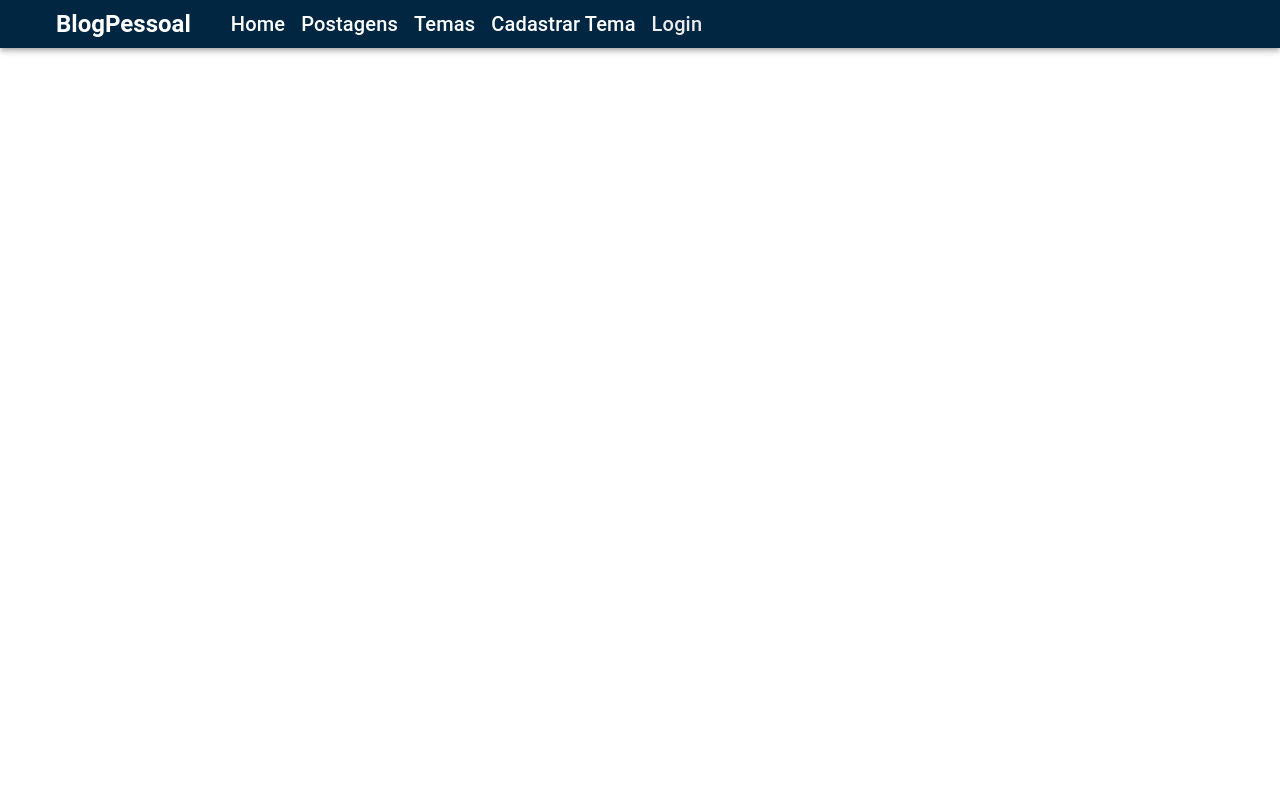
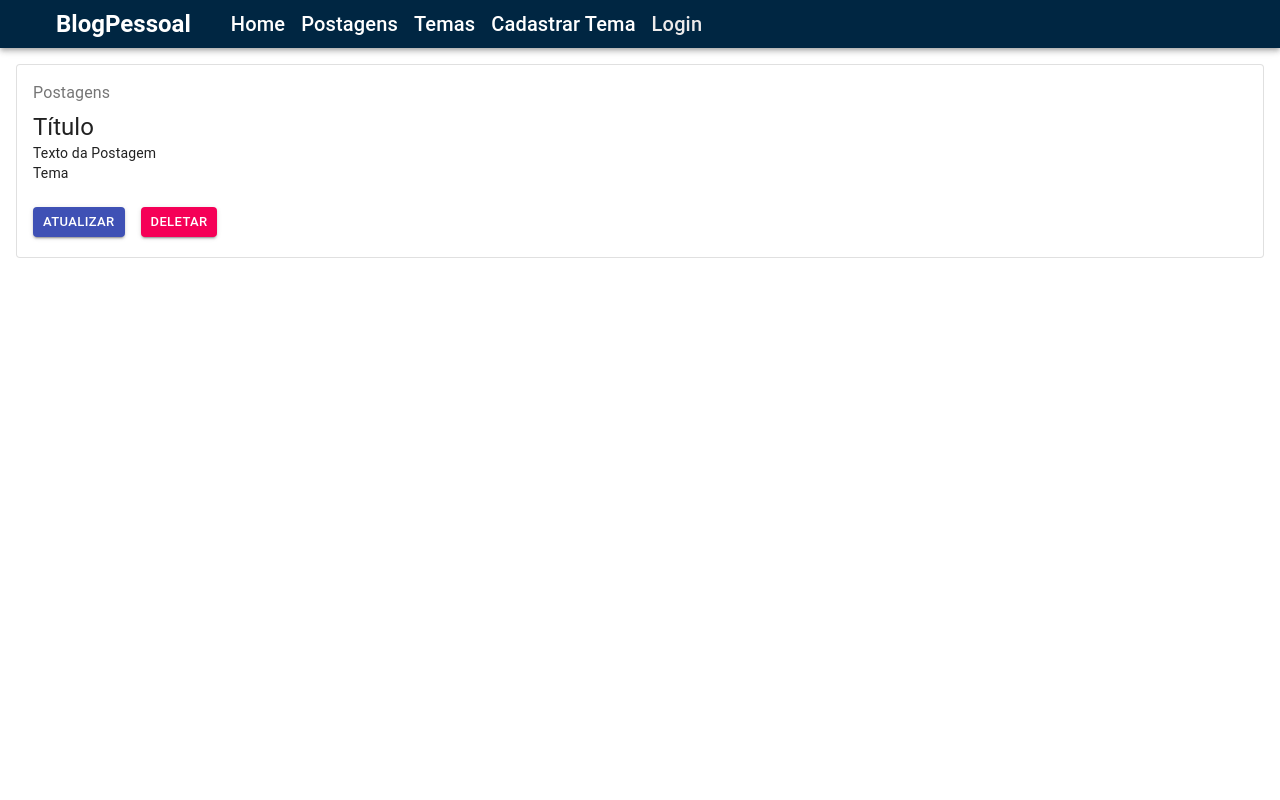
Before and after one commit to Ingridaquino/BlogPessoal-React, a React (Create React App) app: page /posts in a window 1280 px wide. Shown: the top 800 px of the page. Built offline with nearby package versions, Linux system fonts and the light colour scheme.

Commit message:
:construction: Criado pastas e components temas e postagens

```diff
--- a/src/App.tsx
+++ b/src/App.tsx
@@ -7,6 +7,8 @@
 import { Footer } from "./components/estaticos/footer/Footer";
 import Login from "./paginas/login/Login";
 import CadastroUsuario from "./paginas/cadastroUsuario/CadastroUsuario";
+import ListaTema from "./components/temas/listaTemas/ListaTema";
+import ListaPostagem from "./components/postagens/listaPostagens/ListaPostagem";
 
 
 
@@ -21,6 +23,9 @@
           <Route path="/login" element={<Login />} />
           <Route path="/home" element={<Home />} />
           <Route path="/cadastrousuario" element={<CadastroUsuario />} />
+          <Route path="/temas" element={<ListaTema />} />
+          <Route path="/posts" element={<ListaPostagem />} />
+
         </Routes>
       </div>
 
--- /dev/null
+++ b/src/components/postagens/listaPostagens/ListaPostagem.tsx
@@ -0,0 +1,50 @@
+import React from 'react'
+import { Link } from 'react-router-dom'
+import { Box, Card, CardActions, CardContent, Button, Typography } from '@material-ui/core';
+import './ListaPostagem.css';
+
+function ListaPostagem() {
+
+  return (
+    <>
+      <Box m={2} >
+        <Card variant="outlined">
+          <CardContent>
+            <Typography color="textSecondary" gutterBottom>
+              Postagens
+            </Typography>
+            <Typography variant="h5" component="h2">
+              Título
+            </Typography>
+            <Typography variant="body2" component="p">
+              Texto da Postagem
+            </Typography>
+            <Typography variant="body2" component="p">
+              Tema
+            </Typography>
+          </CardContent>
+          <CardActions>
+            <Box display="flex" justifyContent="center" mb={1.5}>
+
+              <Link to="" className="text-decorator-none" >
+                <Box mx={1}>
+                  <Button variant="contained" className="marginLeft" size='small' color="primary" >
+                    atualizar
+                  </Button>
+                </Box>
+              </Link>
+              <Link to="" className="text-decorator-none">
+                <Box mx={1}>
+                  <Button variant="contained" size='small' color="secondary">
+                    deletar
+                  </Button>
+                </Box>
+              </Link>
+            </Box>
+          </CardActions>
+        </Card>
+      </Box>
+    </>)
+}
+
+export default ListaPostagem;
--- /dev/null
+++ b/src/components/temas/listaTemas/ListaTema.tsx
@@ -0,0 +1,46 @@
+import React from 'react'
+import { Link } from 'react-router-dom'
+import { Box, Card, CardActions, CardContent, Button, Typography } from '@material-ui/core';
+import './ListaTema.css';
+
+function ListaTema() {
+
+  return (
+    <>
+      <Box m={2} >
+        <Card variant="outlined">
+          <CardContent>
+            <Typography color="textSecondary" gutterBottom>
+              Tema
+            </Typography>
+            <Typography variant="h5" component="h2">
+              Minha descrição
+            </Typography>
+          </CardContent>
+          <CardActions>
+            <Box display="flex" justifyContent="center" mb={1.5} >
+
+              <Link to="" className="text-decorator-none">
+                <Box mx={1}>
+                  <Button variant="contained" className="marginLeft" size='small' color="primary" >
+                    atualizar
+                  </Button>
+                </Box>
+              </Link>
+              <Link to="" className="text-decorator-none">
+                <Box mx={1}>
+                  <Button variant="contained" size='small' color="secondary">
+                    deletar
+                  </Button>
+                </Box>
+              </Link>
+            </Box>
+          </CardActions>
+        </Card>
+      </Box>
+    </>
+  );
+}
+
+
+export default ListaTema;
--- a/src/paginas/cadastroUsuario/CadastroUsuario.tsx
+++ b/src/paginas/cadastroUsuario/CadastroUsuario.tsx
@@ -1,19 +1,86 @@
 import { Button, Grid, TextField, Typography } from '@material-ui/core';
 import { Box } from '@mui/material';
-import { Link } from 'react-router-dom';
+
+import { Link, useNavigate } from 'react-router-dom';
+import { ChangeEvent, useEffect, useState } from "react";
+
+
 import './CadastroUsuario.css';
+import User from '../../models/User';
+import { cadastroUsuario } from '../../services/Services';
 
 function CadastroUsuario() {
+
+  //depois de cadastrar, o usuario será direcionado a uma pag(home)
+  let navigate = useNavigate();
+
+  const [confirmarSenha, setConfirmarSenha] = useState<String>("");
+
+
+  //hook que irá armazenar as informaçao e enviar ao back-end
+  const [user, setUser] = useState<User>({
+      id: 0,
+      nome: '',
+      usuario: '',
+      senha: ''
+  })
+
+  //back-end irá mandar as informação salvas q ele contém do usuario
+  const [userResult, setUserResult] = useState<User>({
+      id: 0,
+      nome: '',
+      usuario: '',
+      senha: ''
+  })
+
+  // verificar se o usuario existe através do id, caso exista ir para o login
+  useEffect(() => {
+    if(userResult.id !== 0) {
+      navigate('/login')
+    }
+  }, [userResult])
+
+
+  //quando o usuario digitar a senha no confirmar senha, ele será armazenado aqui nesse setConfirmarSenha
+  function confirmarSenhaHandle(e: ChangeEvent<HTMLInputElement>) {
+    setConfirmarSenha(e.target.value)
+  }
+
+
+  function updatedModel(e:ChangeEvent<HTMLInputElement>){
+    setUser ({
+      ...user,
+      [e.target.name] : e.target.value
+    })
+  }
+
+
+
+  async function onSubmit(e: ChangeEvent<HTMLFormElement>) {
+      e.preventDefault()
+      //verificando se as senhas são iguais
+      if(confirmarSenha === user.senha) {
+        cadastroUsuario(`/usuarios/cadastrar`, user, setUserResult)
+        alert('Usuário cadastrado com sucesso')
+      } else {
+        alert('Dados inconsistentes. Favor verificar as informações de cadastro.')
+      }
+  }
+
+
+
+
+
   return(
 
     <Grid container direction='row' justifyContent='center' alignItems='center' className='grid-image2' >
       <Grid alignItems='center' className='grid-form' xs={6} >
-        <form>
+        <form onSubmit={onSubmit}>
           <Typography variant="h3" gutterBottom component="h3" className="text-cadastrar"> Cadastrar </Typography>
-          <TextField  id="nome" label="nome" variant="outlined"  type='name' name="nome" margin="normal" fullWidth/>
-          <TextField  id="usuario" label="usuario" variant="outlined" type='usuario'  name="usuario" margin="normal" fullWidth/>
-          <TextField  id="senha" label="senha" variant="outlined"  name="senha" margin="normal" type='password' fullWidth/>
-          <TextField  id="confirmarSenha" label="confirmarSenha" variant="outlined"  name="confirmarSenha" margin="normal"  type='password' fullWidth/>
+          <TextField  value={user.nome} onChange={(e:ChangeEvent<HTMLInputElement>) => updatedModel(e)} id="nome" label="nome" variant="outlined"  type='name' name="nome" margin="normal" fullWidth/>
+          <TextField  value={user.usuario} onChange={(e:ChangeEvent<HTMLInputElement>) => updatedModel(e)} id="usuario" label="usuario" variant="outlined" type='usuario'  name="usuario" margin="normal" fullWidth/>
+          <TextField  value={user.senha} onChange={(e:ChangeEvent<HTMLInputElement>) => updatedModel(e)} id="senha" label="senha" variant="outlined"  name="senha" margin="normal" type='password' fullWidth/>
+          <TextField  value={confirmarSenha} onChange={(e: ChangeEvent<HTMLInputElement>) => confirmarSenhaHandle(e) } id="confirmarSenha" label="confirmarSenha" variant="outlined"  name="confirmarSenha" margin="normal"  type='password' fullWidth/>
           <Box marginTop={2} textAlign='center'>
           <Link to='/' className="text-decorator-name">
             <Button variant="contained" className="button-canc color-text">
```
Also changed, not shown: src/components/postagens/tabPostagens/TabPostagem.tsx (added, +36 -0 lines), src/components/postagens/listaPostagens/ListaPostagem.css (added), src/components/postagens/tabPostagens/TabPostagem.css (added), src/components/temas/listaTemas/ListaTema.css (added).
